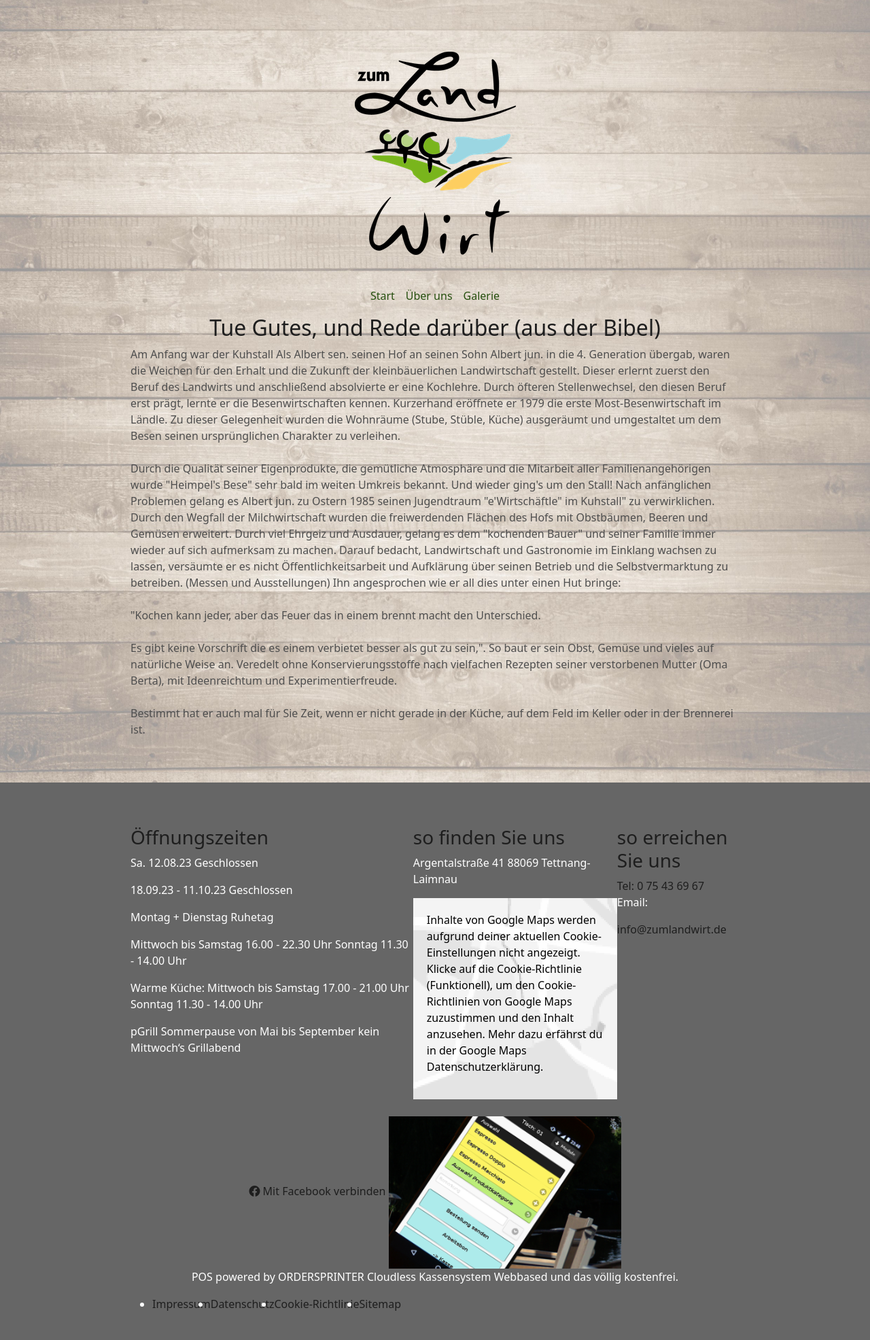
After one commit to Natoilad/zumlandwirt, a PHP site: the page made by über-uns.html in a window 1280 px wide. The commit adds this page. Shown: the whole page at 68% size. Run offline with PHP 8.4, Linux system fonts and the light colour scheme.

Commit message:
part-page

```diff
--- a/assets/css/style.css
+++ b/assets/css/style.css
@@ -331,27 +331,29 @@ a:hover {
   right: 15px;
   bottom: 15px;
   z-index: 996;
-  background: #0078ff;
-  width: 40px;
-  height: 40px;
-  border-radius: 50px;
+  background: #000000;
+  width: 42px;
+  height: 42px;
+  border-radius: 5px;
+  border: 1px solid #fff;
   transition: all 0.4s;
+  opacity: 0.8;
 }
 
 .back-to-top i {
-  font-size: 28px;
-  color: #fff;
+  font-size: 40px;
+  color: #909090;
   line-height: 0;
 }
 
 .back-to-top:hover {
-  background: #298eff;
+  background: #000000;
   color: #fff;
 }
 
 .back-to-top.active {
   visibility: visible;
-  opacity: 1;
+  opacity: 0.8;
 }
 
 /*------/ Prelaoder /------*/
@@ -964,7 +966,7 @@ a:hover {
   margin-bottom: 3rem;
   -webkit-backface-visibility: hidden;
   backface-visibility: hidden;
-  background-color: #fff;
+  /* background: transparent; */
 }
 
 .work-box:hover img {
@@ -1474,10 +1476,11 @@ a:hover {
 # Footer
 --------------------------------------------------------------*/
 footer {
+  margin-top: -1px;
   text-align: center;
   color: #fff;
   padding: 25px 0;
-  background: #0062d3;
+  background: #666;
 }
 
 footer .copyright {
@@ -1521,3 +1524,23 @@ footer .credits a {
   background-image: url(../img/google_map_placeholder.png);
   padding: 20px;
 }
+
+.uber_text_container {
+  text-align: start;
+}
+
+@media (min-width: 480px) {
+  .col-md-4 {
+    width: 50% !important;
+  }
+}
+@media (min-width: 768px) {
+  .col-md-4 {
+    width: 33.333% !important;
+  }
+}
+@media (min-width: 1024px) {
+  .col-md-4 {
+    width: 25% !important;
+  }
+}
--- /dev/null
+++ b/über-uns.html
@@ -0,0 +1,238 @@
+<!DOCTYPE html>
+<html lang="en">
+  <head>
+    <meta charset="utf-8" />
+    <meta content="width=device-width, initial-scale=1.0" name="viewport" />
+
+    <title>Zumlandwirt</title>
+    <meta content="" name="description" />
+    <meta content="" name="keywords" />
+
+    <!-- Favicons -->
+    <link href="assets/img/favicon.png" rel="icon" />
+    <link href="assets/img/apple-touch-icon.png" rel="apple-touch-icon" />
+
+    <link
+      rel="apple-touch-icon"
+      sizes="180x180"
+      href="assets/img/favicon/apple-touch-icon.png"
+    />
+    <link
+      rel="icon"
+      type="image/png"
+      sizes="32x32"
+      href="assets/img/favicon/favicon-32x32.png"
+    />
+    <link
+      rel="icon"
+      type="image/png"
+      sizes="16x16"
+      href="assets/img/favicon/favicon-16x16.png"
+    />
+    <link rel="manifest" href="assets/img/favicon/site.webmanifest" />
+    <link rel="mask-icon" href="/safari-pinned-tab.svg" color="#5bbad5" />
+    <meta name="msapplication-TileColor" content="#da532c" />
+    <meta name="theme-color" content="#ffffff" />
+
+    <!-- Vendor CSS Files -->
+    <link
+      href="assets/vendor/bootstrap/css/bootstrap.min.css"
+      rel="stylesheet"
+    />
+    <link
+      href="assets/vendor/bootstrap-icons/bootstrap-icons.css"
+      rel="stylesheet"
+    />
+    <link
+      href="assets/vendor/glightbox/css/glightbox.min.css"
+      rel="stylesheet"
+    />
+    <link href="assets/vendor/swiper/swiper-bundle.min.css" rel="stylesheet" />
+
+    <!-- Template Main CSS File -->
+    <link href="assets/css/style.css" rel="stylesheet" />
+
+    <!-- =======================================================
+  * Template Name: DevFolio
+  * Updated: Jul 27 2023 with Bootstrap v5.3.1
+  * Template URL: https://bootstrapmade.com/devfolio-bootstrap-portfolio-html-template/
+  * Author: BootstrapMade.com
+  * License: https://bootstrapmade.com/license/
+  ======================================================== -->
+  </head>
+
+  <body>
+    <!-- ======= Header ======= -->
+    <header id="header" class="fixed-top">
+      <div class="container d-flex align-items-center justify-content-end">
+        <!-- <h1 class="logo"><a href="index.html">DevFolio</a></h1> -->
+
+        <nav id="navbar" class="navbar">
+          <ul class="mobile_header">
+            <li><a class="nav-link scrollto" href="index.html">Start</a></li>
+            <li>
+              <a class="nav-link scrollto active" href="über-uns.html"
+                >Über uns</a
+              >
+            </li>
+            <li>
+              <a class="nav-link scrollto" href="galerie.html">Galerie</a>
+            </li>
+          </ul>
+          <i class="bi bi-list mobile-nav-toggle"></i>
+        </nav>
+        <!-- .navbar -->
+      </div>
+    </header>
+    <!-- End Header -->
+
+    <main id="main">
+      <!-- ======= About Section ======= -->
+      <section id="about" class="about-mf sect-pt4 route">
+        <div class="container pt-5 text-center">
+          <div
+            class="d-flex gap-5 flex-column align-items-center mb-5 hero_contet"
+          >
+            <a href="#">
+              <img src="./assets/img/logo.png" alt="logo" />
+            </a>
+          </div>
+          <ul
+            style="list-style: none; padding: 0"
+            class="d-flex gap-3 justify-content-center"
+          >
+            <li>
+              <a class="nav-link scrollto active" href="./index.html">Start</a>
+            </li>
+            <li>
+              <a class="nav-link scrollto" href="über-uns.html">Über uns</a>
+            </li>
+            <li>
+              <a class="nav-link scrollto" href="galerie.html">Galerie</a>
+            </li>
+          </ul>
+          <h2>Tue Gutes, und Rede darüber (aus der Bibel)</h2>
+          <p class="uber_text_container">
+            Am Anfang war der Kuhstall Als Albert sen. seinen Hof an seinen Sohn
+            Albert jun. in die 4. Generation übergab, waren die Weichen für den
+            Erhalt und die Zukunft der kleinbäuerlichen Landwirtschaft gestellt.
+            Dieser erlernt zuerst den Beruf des Landwirts und anschließend
+            absolvierte er eine Kochlehre. Durch öfteren Stellenwechsel, den
+            diesen Beruf erst prägt, lernte er die Besenwirtschaften kennen.
+            Kurzerhand eröffnete er 1979 die erste Most-Besenwirtschaft im
+            Ländle. Zu dieser Gelegenheit wurden die Wohnräume (Stube, Stüble,
+            Küche) ausgeräumt und umgestaltet um dem Besen seinen ursprünglichen
+            Charakter zu verleihen. <br /><br />
+            Durch die Qualität seiner Eigenprodukte, die gemütliche Atmosphäre
+            und die Mitarbeit aller Familienangehörigen wurde "Heimpel's Bese"
+            sehr bald im weiten Umkreis bekannt. Und wieder ging's um den Stall!
+            Nach anfänglichen Problemen gelang es Albert jun. zu Ostern 1985
+            seinen Jugendtraum "e'Wirtschäftle" im Kuhstall" zu verwirklichen.
+            Durch den Wegfall der Milchwirtschaft wurden die freiwerdenden
+            Flächen des Hofs mit Obstbäumen, Beeren und Gemüsen erweitert. Durch
+            viel Ehrgeiz und Ausdauer, gelang es dem "kochenden Bauer" und
+            seiner Familie immer wieder auf sich aufmerksam zu machen. Darauf
+            bedacht, Landwirtschaft und Gastronomie im Einklang wachsen zu
+            lassen, versäumte er es nicht Öffentlichkeitsarbeit und Aufklärung
+            über seinen Betrieb und die Selbstvermarktung zu betreiben. (Messen
+            und Ausstellungen) Ihn angesprochen wie er all dies unter einen Hut
+            bringe: <br />
+            <br />
+            "Kochen kann jeder, aber das Feuer das in einem brennt macht den
+            Unterschied. <br />
+            <br />
+            Es gibt keine Vorschrift die es einem verbietet besser als gut zu
+            sein,". So baut er sein Obst, Gemüse und vieles auf natürliche Weise
+            an. Veredelt ohne Konservierungsstoffe nach vielfachen Rezepten
+            seiner verstorbenen Mutter (Oma Berta), mit Ideenreichtum und
+            Experimentierfreude. <br />
+            <br />
+            Bestimmt hat er auch mal für Sie Zeit, wenn er nicht gerade in der
+            Küche, auf dem Feld im Keller oder in der Brennerei ist.
+          </p>
+        </div>
+      </section>
+      <!-- End About Section -->
+      <!-- Blog Section -->
+      <section id="blog" class="blog-mf sect-pt4 route">
+        <div class="container d-flex bottom_container">
+          <div>
+            <h3>Öffnungszeiten</h3>
+            <p>Sa. 12.08.23 Geschlossen</p>
+            <p>18.09.23 - 11.10.23 Geschlossen</p>
+            <p>Montag + Dienstag Ruhetag</p>
+            <p>
+              Mittwoch bis Samstag 16.00 - 22.30 Uhr Sonntag 11.30 - 14.00 Uhr
+            </p>
+            <p>
+              Warme Küche: Mittwoch bis Samstag 17.00 - 21.00 Uhr Sonntag 11.30
+              - 14.00 Uhr
+            </p>
+            pGrill Sommerpause von Mai bis September kein Mittwoch‘s Grillabend
+          </div>
+          <div>
+            <h3>so finden Sie uns</h3>
+            <p>Argentalstraße 41 88069 Tettnang- Laimnau</p>
+            <div class="cookie_container">
+              <p style="color: #000">
+                Inhalte von Google Maps werden aufgrund deiner aktuellen
+                Cookie-Einstellungen nicht angezeigt. Klicke auf die
+                Cookie-Richtlinie (Funktionell), um den Cookie-Richtlinien von
+                Google Maps zuzustimmen und den Inhalt anzusehen. Mehr dazu
+                erfährst du in der Google Maps Datenschutzerklärung.
+              </p>
+            </div>
+          </div>
+          <div>
+            <h3>so erreichen Sie uns</h3>
+            <a href="tel:075436967">Tel: 0 75 43 69 67 </a>
+            <p>Email:</p>
+            <a href="mailto:info@zumlandwirt.de">info@zumlandwirt.de</a>
+          </div>
+        </div>
+      </section>
+      <!-- End Blog Section -->
+    </main>
+    <!-- End #main -->
+
+    <!-- ======= Footer ======= -->
+    <footer>
+      <div class="container">
+        <div>
+          <a href=""
+            ><i class="bi bi bi-facebook"></i> Mit Facebook verbinden</a
+          >
+          <a href="#"><img src="./assets/img/system.png" alt="system" /></a>
+          <p>
+            POS powered by ORDERSPRINTER Cloudless Kassensystem Webbased und das
+            völlig kostenfrei.
+          </p>
+
+          <ul class="d-flex">
+            <li><a href="#">Impressum</a></li>
+            <li><a href="#">Datenschutz</a></li>
+            <li><a href="#">Cookie-Richtlinie</a></li>
+            <li><a href="#">Sitemap</a></li>
+          </ul>
+        </div>
+      </div>
+    </footer>
+    <!-- End  Footer -->
+
+    <div id="preloader"></div>
+    <a
+      href="#"
+      class="back-to-top d-flex align-items-center justify-content-center"
+      ><i class="bi bi-arrow-up-short"></i
+    ></a>
+
+    <!-- Vendor JS Files -->
+    <script src="assets/vendor/purecounter/purecounter_vanilla.js"></script>
+    <script src="assets/vendor/bootstrap/js/bootstrap.bundle.min.js"></script>
+    <script src="assets/vendor/glightbox/js/glightbox.min.js"></script>
+    <script src="assets/vendor/swiper/swiper-bundle.min.js"></script>
+
+    <!-- Template Main JS File -->
+    <script src="assets/js/main.js"></script>
+  </body>
+</html>
```
Also changed, not shown: galerie.html (added, +261 -0 lines), index.html (+25 -9 lines), 1 other file.
